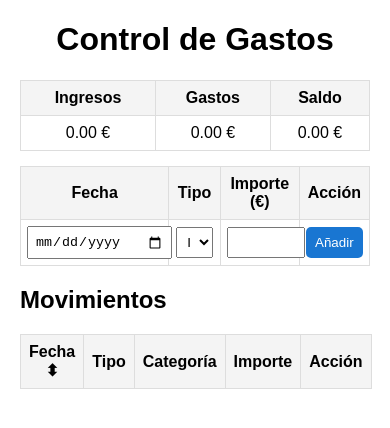
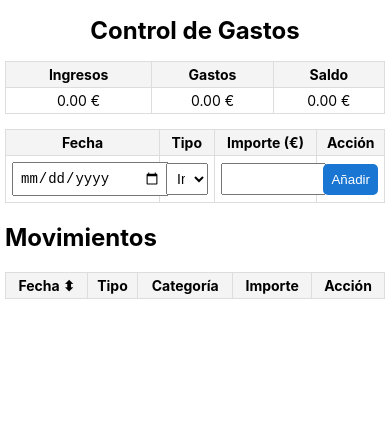
Before and after one commit to gesteban27/Control-gastos-, a plain HTML site: page index.html in a window 390 px wide. Drawn offline with Linux system fonts and the light colour scheme.

Commit message:
Add files via upload

```diff
--- a/index.html
+++ b/index.html
@@ -7,17 +7,53 @@
   <link rel="manifest" href="manifest.json">
   <meta name="theme-color" content="#1976d2">
   <style>
-    body { font-family: sans-serif; margin: 20px; }
+    /* 🌍 Estilos base */
+    body {
+      font-family: -apple-system, BlinkMacSystemFont, 'Segoe UI', Roboto, sans-serif;
+      margin: 10px;
+      max-width: 800px;
+      margin-inline: auto;
+      background-color: #fff;
+      color: #000;
+    }
+
     h1 { text-align: center; }
-    table { width: 100%; border-collapse: collapse; margin-top: 15px; }
-    th, td { border: 1px solid #ddd; padding: 8px; text-align: center; }
-    th { background: #f4f4f4; cursor: pointer; }
-    td.importe-col { text-align: right; font-weight: bold; }
-    th.accion-col, td.accion-col { width: 4rem; text-align: center; }
-    .delete-btn { background: red; color: white; border: none; padding: 4px 8px; border-radius: 5px; cursor: pointer; }
-    .formulario table td { padding: 6px; }
-    .formulario input, .formulario select { width: 95%; padding: 6px; }
-    .formulario button { width: 100%; padding: 8px; background: #1976d2; color: white; border: none; border-radius: 5px; cursor: pointer; }
+
+    table {
+      width: 100%;
+      border-collapse: collapse;
+      margin-top: 15px;
+    }
+
+    th, td {
+      border: 1px solid #ddd;
+      padding: 8px;
+      text-align: center;
+    }
+
+    th {
+      background: #f4f4f4;
+      cursor: pointer;
+    }
+
+    td.importe-col {
+      text-align: right;
+      font-weight: bold;
+    }
+
+    th.accion-col, td.accion-col {
+      width: 4rem;
+      text-align: center;
+    }
+
+    .delete-btn {
+      background: red;
+      color: white;
+      border: none;
+      padding: 4px 8px;
+      border-radius: 5px;
+      cursor: pointer;
+    }
 
     /* 🎨 Colores de filas */
     .fila-ingreso { background-color: #e6f4ea; } /* verde suave */
@@ -26,6 +62,50 @@
     /* 🎨 Colores de importes */
     .importe-ingreso { color: #1a7f37; }  /* verde fuerte */
     .importe-gasto { color: #b42318; }    /* rojo fuerte */
+
+    .formulario table td { padding: 6px; }
+    .formulario input, .formulario select {
+      width: 95%;
+      padding: 6px;
+    }
+
+    .formulario button {
+      width: 100%;
+      padding: 8px;
+      background: #1976d2;
+      color: white;
+      border: none;
+      border-radius: 5px;
+      cursor: pointer;
+    }
+
+    /* 📱 Ajustes Responsive */
+    @media (max-width: 600px) {
+      h1 { font-size: 1.5rem; }
+      table, th, td { font-size: 14px; padding: 4px; }
+      .formulario input, .formulario select { width: 100%; font-size: 14px; }
+      .delete-btn { padding: 3px 6px; font-size: 12px; }
+      body { margin: 5px; }
+    }
+
+    /* 🌙 Modo oscuro automático */
+    @media (prefers-color-scheme: dark) {
+      body {
+        background-color: #121212;
+        color: #f5f5f5;
+      }
+      table, th, td {
+        border-color: #333;
+      }
+      th {
+        background-color: #1e1e1e;
+      }
+      .fila-ingreso { background-color: #153b2e; }
+      .fila-gasto { background-color: #3b1e1e; }
+      .delete-btn {
+        background: #b42318;
+      }
+    }
   </style>
 </head>
 <body>
--- a/service-worker.js
+++ b/service-worker.js
@@ -1,4 +1,4 @@
-const CACHE_NAME = "gastos-cache-v2"; // cambia el número en cada actualización
+const CACHE_NAME = "gastos-cache-v3"; // cambia el número en cada actualización
 const FILES_TO_CACHE = [
   "index.html",
   "manifest.json",
```
